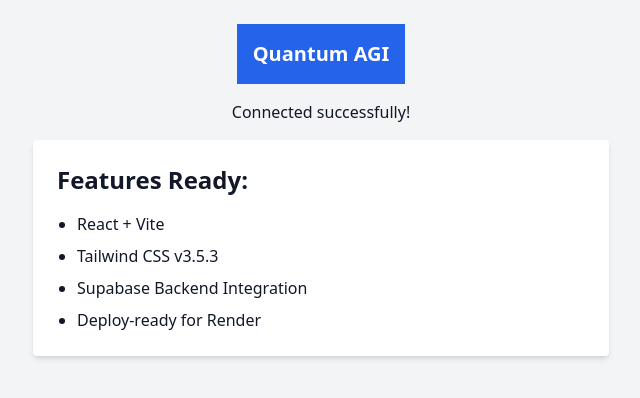
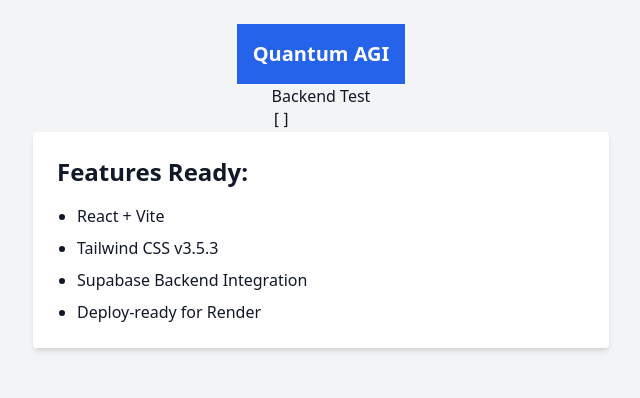
Before and after one commit to fiilthynasty-cyber/vc, a React (Vite) app: page / in a window 1280 px wide. Shown: the top 398 px of the page, without its empty margins (319-959 px from the left). Built offline with nearby package versions, Linux system fonts and the light colour scheme; no server answers; the database is empty.

Commit message:
Refactor Backendtest component for data fetching

```diff
--- a/src/components/Backendtest.jsx
+++ b/src/components/Backendtest.jsx
@@ -1,22 +1,23 @@
 import React, { useEffect, useState } from "react";
-import { supabase } from "../supabaseClient";
+import { supabase } from "../supabaseClient"; // import the client
 
-export default function Backendtest() {
-  const [status, setStatus] = useState("Connecting…");
+export default function BackendTest() {
+  const [data, setData] = useState([]);
+  const [error, setError] = useState(null);
 
   useEffect(() => {
-    supabase
-      .from("your_table") // replace with a real table in your Supabase project
-      .select("*")
-      .then(({ data, error }) => {
-        if (error) {
-          console.error(error);
-          setStatus("Error connecting to backend");
-        } else {
-          setStatus("Connected successfully!");
-        }
-      });
+    async function fetchData() {
+      const { data, error } = await supabase.from("test_table").select("*");
+      if (error) setError(error.message);
+      else setData(data);
+    }
+    fetchData();
   }, []);
 
-  return <div className="text-center p-4">{status}</div>;
+  return (
+    <div>
+      <h2>Backend Test</h2>
+      {error ? <p>Error: {error}</p> : <pre>{JSON.stringify(data, null, 2)}</pre>}
+    </div>
+  );
 }
```
